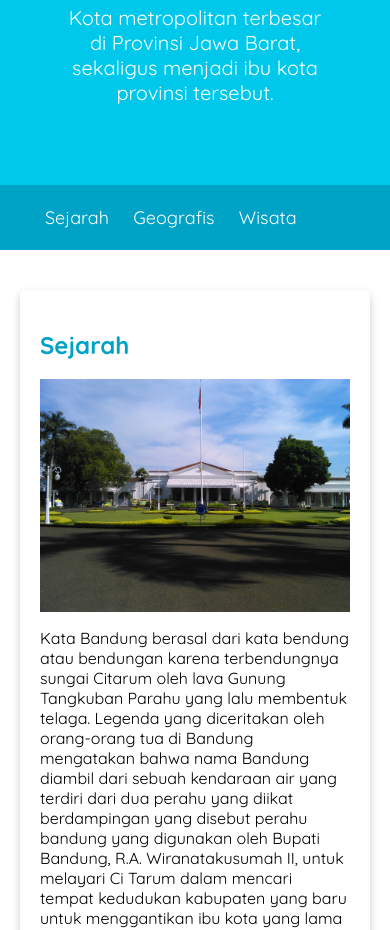
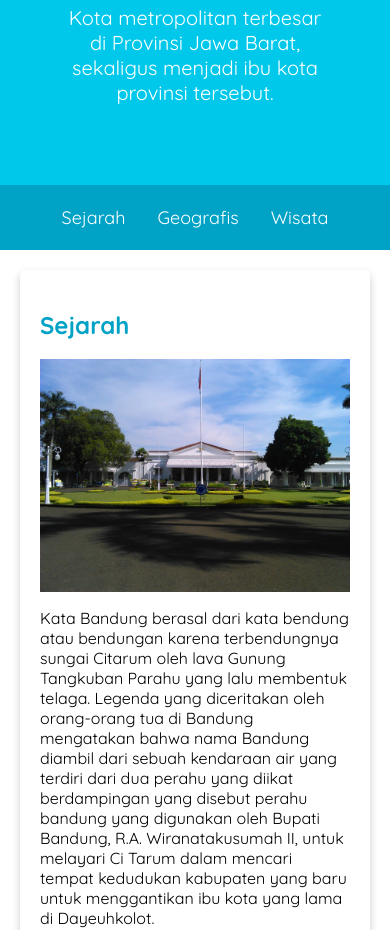
Before and after one commit to sofim204/belajar_dasar_pemrograman_web_dicoding, a plain HTML site: page index.html in a window 390 px wide. Shown: the part 159-1089 px from the top of the page. Drawn offline with Linux system fonts and the light colour scheme.

Commit message:
implement flexbox

```diff
--- a/assets/styles/styles.css
+++ b/assets/styles/styles.css
@@ -50,7 +50,7 @@ nav a:hover {
     box-shadow: 0 4px 8px 0 rgba(0, 0, 0, 0.2);
     border-radius: 5px;
     padding: 20px;
-    margin-top: 20px;
+
 }
 
 .jumbotron {
@@ -61,10 +61,14 @@ nav a:hover {
     color: white;
 }
 
+nav ul {
+    padding-inline: 4rem;
+    display: flex;
+    gap: 2rem;
+}
+
 nav li {
-    display: inline;
     list-style-type: none;
-    margin-right: 20px;
 }
 
 nav {
@@ -76,18 +80,19 @@ nav {
 
 main {
     padding: 20px;
-    overflow: auto;
+    display: flex;
+    gap: 1.5rem;
 }
 
 #content {
-    float: left;
-    width: 75%;
+    flex: 5;
+    display: flex;
+    flex-flow: column nowrap;
+    gap: 1rem 2rem;
 }
 
 aside {
-    float: right;
-    width: 25%;
-    padding-left: 20px;
+    flex: 1;
 }
 
 header {
@@ -96,12 +101,24 @@ header {
 
 /*
 Aturan kode styling akan ditetapkan pada saat ukuran lebar viewport
-maksimal 1000 piksel. Dengan kata lain, styling akan diterapkan
-jika lebar viewport di bawah 1000 piksel.
+maksimal 1200 piksel. Dengan kata lain, styling akan diterapkan
+jika lebar viewport di bawah 1200 piksel.
 */
-@media screen and (max-width: 1000px) {
-    #content, aside {
-        width: 100%;
-        padding: 0;
+@media screen and (max-width: 1200px) {
+    main {
+        flex-flow: column nowrap;
+    }
+
+    main aside {
+        align-self: center;
     }
 }
+@media screen and (max-width: 768px) {
+    nav ul {
+        justify-content: center;
+    }
+
+    main aside {
+        align-self: stretch;
+    }
+}
```
